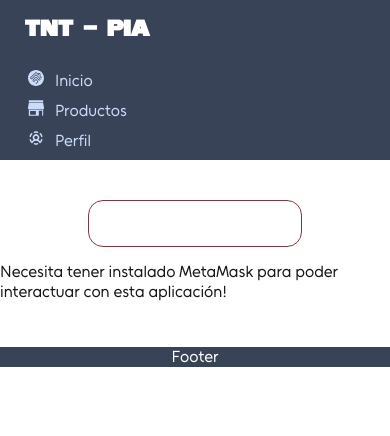
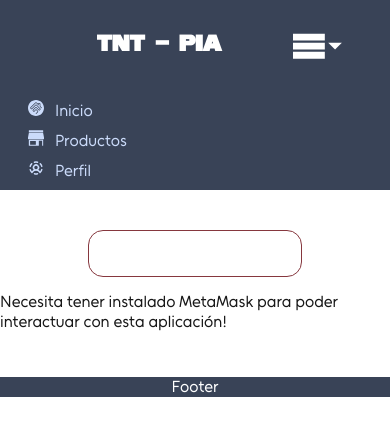
Before and after one commit to Chucho2020-dev/PIA-TNT, a Next.js app in the folder dapp/: page /products in a window 390 px wide. Shown: the top 436 px of the page. Built offline with nearby package versions, Linux system fonts and the light colour scheme.

Commit message:
Decimaoctava parte del proyecto - Resoluciones responsivas 2

```diff
--- a/dapp/components/Header.jsx
+++ b/dapp/components/Header.jsx
@@ -1,12 +1,28 @@
-import React from "react";
+'use client'
+import React, { useState, useEffect } from "react";
 import Menu from "./Menu";
 import styles from "../styles/Header.module.css"
+import { ImMenu3 } from "react-icons/im";
 
 const Header = () => {
+    const [showMenu, setShowMenu] = useState(true);
+    const handleClick = () => setShowMenu(!showMenu);
+
+    useEffect(() => {
+        const handleResize = () => {
+            if(window.innerWidth > 1100) {
+                setShowMenu(true);
+            }
+        }
+        window.addEventListener('resize', handleResize);
+    }, [])
+
     return (
         <header className={styles.header}>
-            <h1 className={styles.logo}>TNT - PIA</h1>
-            <Menu />
+            <h1 className={styles.logo}>TNT - PIA
+                <button className={styles.menuBtn} onClick={() => handleClick()}><ImMenu3 size={50}/></button>
+            </h1>
+            <Menu showMenu={showMenu} />
         </header>
     )
 }
--- a/dapp/components/Menu.jsx
+++ b/dapp/components/Menu.jsx
@@ -4,9 +4,10 @@ import styles from "../styles/Menu.module.css";
 import { SiHomebridge, SiHomeassistantcommunitystore } from "react-icons/si";
 import { PiUserCircleDashedBold } from "react-icons/pi";
 
-const Menu = () => {
+const Menu = ({showMenu}) => {
     return (
         <nav className={styles.nav}>
+            {showMenu ?
             <ul className={styles.menu}>
                 <li>
                     <Link href="/" className={styles.Link}>
@@ -23,7 +24,7 @@ const Menu = () => {
                     <PiUserCircleDashedBold className={styles.icon} /> Perfil
                     </Link>
                 </li>
-            </ul>
+            </ul> : null }
         </nav>
     )
 }
--- a/dapp/styles/Header.module.css
+++ b/dapp/styles/Header.module.css
@@ -14,6 +14,12 @@
     margin-top: 20px;
     margin-left: 25px;
     font-size: 20px;
+    width: 100%;
+    align-items: center;
+}
+
+.menuBtn {
+    display: none;
 }
 
 @media(max-width: 1100px) {
@@ -21,4 +27,20 @@
         width: 100vw;
         height: auto;
     }
+
+    .menuBtn {
+        display: flex;
+        background-color: var(--primary-color);
+        outline: none;
+        border: 0;
+        color: var(--fifth-color);
+    }
+
+    .menuBtn:hover {
+        color: var(--secondary-color);
+    }
+    .logo {
+        display: flex;
+        justify-content: space-evenly;
+    }
 }
--- a/dapp/styles/Menu.module.css
+++ b/dapp/styles/Menu.module.css
@@ -12,6 +12,12 @@
     padding-right: 0;
     margin-right: 0;
     width: 100%;
+    animation: fadeIn 0.6s;
+}
+
+@keyframes fadeIn {
+    0% {opacity:0} ;
+    100% {opacity: 1} ;
 }
 
 .menu li {
```
Also changed, not shown: 1 other file (tests, documents, lock files or other folders).
